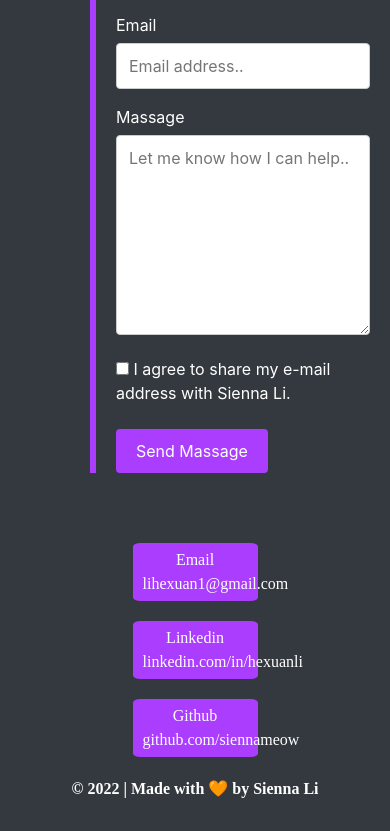
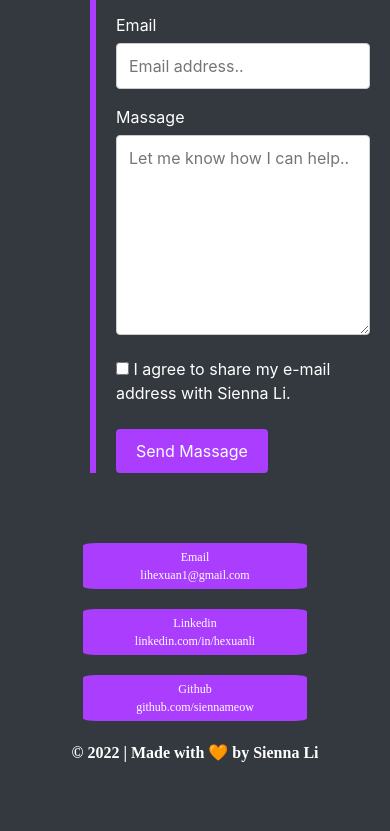
Before and after one commit to siennameow/My-Portfolio, a plain HTML site: page index.html in a window 390 px wide. Shown: the part 2109-2940 px from the top of the page. After the commit the page ends 2904 px from the top, so only its background shows below. Drawn offline with Linux system fonts and the light colour scheme.

Commit message:
adjust fotter font size

```diff
--- a/assets/CSS/style.css
+++ b/assets/CSS/style.css
@@ -240,15 +240,11 @@ button:active {
     .footer ul {
         display:inline-block;
         width: 50%;
-        justify-self: center;
+        justify-content: center;
     }
-
-    /* .footer ul {
-        flex-direction: column;
-        margin-left: 25%;
-        margin-right: 25%;
-    } */
-
+    .footer ul li {
+        font-size: 12px;
+    }
 
     #email_link, #linkedin_link, #github_link {
         display:block;
@@ -338,7 +334,10 @@ button:active {
     }
     .footer ul {
         display:inline-block;
-        width: 50%;
-        justify-self: center;
+        width: 80%;
+        justify-content: center;
+    }
+    .footer ul li {
+        font-size: 12px;
     }
 }
```
